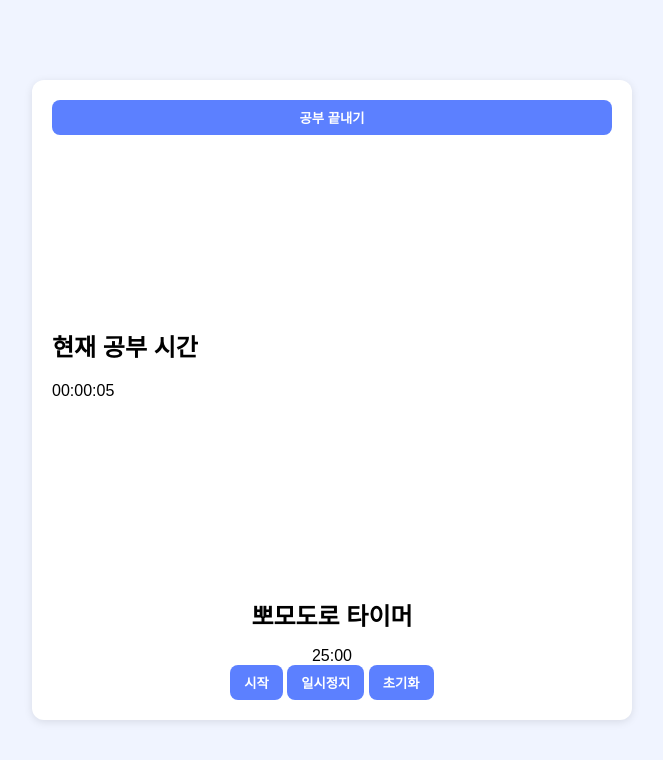
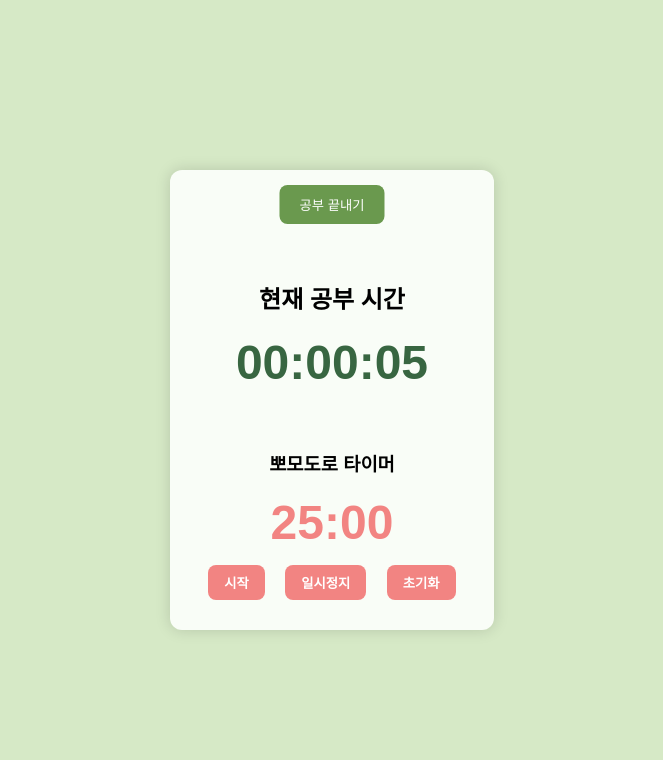
Before and after one commit to rian-07/BBUDDIstudy, a plain HTML site: page study.html in a window 1280 px wide. Shown: the whole page, without its empty margins (308-971 px from the left). Drawn offline with Linux system fonts and the light colour scheme; no server answers.

Commit message:
Update study.css

```diff
--- a/css/study.css
+++ b/css/study.css
@@ -1,91 +1,79 @@
-body {
-  margin: 0;
-  padding: 0;
+body, html {
+  margin: 0; padding: 0;
+  height: 100%;
   font-family: 'Noto Sans KR', sans-serif;
-  background-color: #f0f4ff;
+  background-color: #d6e9c6; /* 자연 느낌 연두 */
   display: flex;
   justify-content: center;
   align-items: center;
-  height: 100vh;
 }
 
 .container {
   width: 90%;
-  max-width: 600px;
-  padding: 20px;
-  box-sizing: border-box;
-  background-color: white;
+  max-width: 500px;
+  background: #f9fdf7;
   border-radius: 12px;
-  box-shadow: 0 2px 8px rgba(0,0,0,0.1);
+  padding: 30px;
+  box-shadow: 0 0 15px rgba(0,0,0,0.15);
   display: flex;
   flex-direction: column;
-  justify-content: space-between;
-  height: 80%;
+  align-items: center;
+  position: relative;
 }
 
-.current-study-time {
-  text-align: center;
-  margin-bottom: 30px;
+#end-study-btn {
+  position: absolute;
+  top: 15px;
+  left: 50%;
+  transform: translateX(-50%);
+  padding: 10px 20px;
+  background-color: #6a994e;
+  color: white;
+  border: none;
+  border-radius: 8px;
+  cursor: pointer;
 }
 
-#current-time {
-  font-size: 2.5rem;
+#end-study-btn:hover {
+  background-color: #527a3c;
+}
+
+.study-time-header {
+  margin-top: 60px;
+  text-align: center;
+}
+
+.study-time {
+  font-size: 3rem;
   font-weight: bold;
-  color: #3344cc;
-  margin-top: 8px;
+  margin-top: 10px;
+  color: #386641;
 }
 
 .pomodoro-section {
+  margin-top: 40px;
+  width: 100%;
   text-align: center;
 }
 
-.pomodoro-section h3 {
-  font-size: 1.5rem;
-  margin-bottom: 15px;
+.pomodoro-timer {
+  font-size: 3rem;
+  font-weight: bold;
+  margin: 15px 0;
+  color: #f28482;
 }
 
-.timer-display {
-  font-size: 4rem;
-  font-weight: 700;
-  background-color: #dde6ff;
-  border-radius: 12px;
-  padding: 20px 0;
-  margin-bottom: 20px;
-  user-select: none;
+.pomodoro-controls button {
+  margin: 0 8px;
+  padding: 8px 16px;
+  border: none;
+  border-radius: 8px;
+  cursor: pointer;
+  background-color: #f28482;
+  color: white;
+  font-weight: 600;
 }
 
-.timer-controls {
-  display: flex;
-  justify-content: center;
-  align-items: center;
-  gap: 10px;
+.pomodoro-controls button:hover {
+  background-color: #d95d5d;
 }
-
-#timer-input {
-  width: 60px;
-  font-size: 1.1rem;
-  text-align: center;
-  padding: 5px;
-  border-radius: 6px;
-  border: 1px solid #ccc;
-}
-
-button {
-  padding: 8px 14px;
-  border: none;
-  border-radius: 8px;
-  background-color: #5c80ff;
-  color: white;
-  font-weight: 600;
-  cursor: pointer;
-  transition: background-color 0.2s ease;
-}
-
-button:disabled {
-  background-color: #aaa;
-  cursor: not-allowed;
-}
-
-button:hover:not(:disabled) {
-  background-color: #3a62d6;
-}
```
